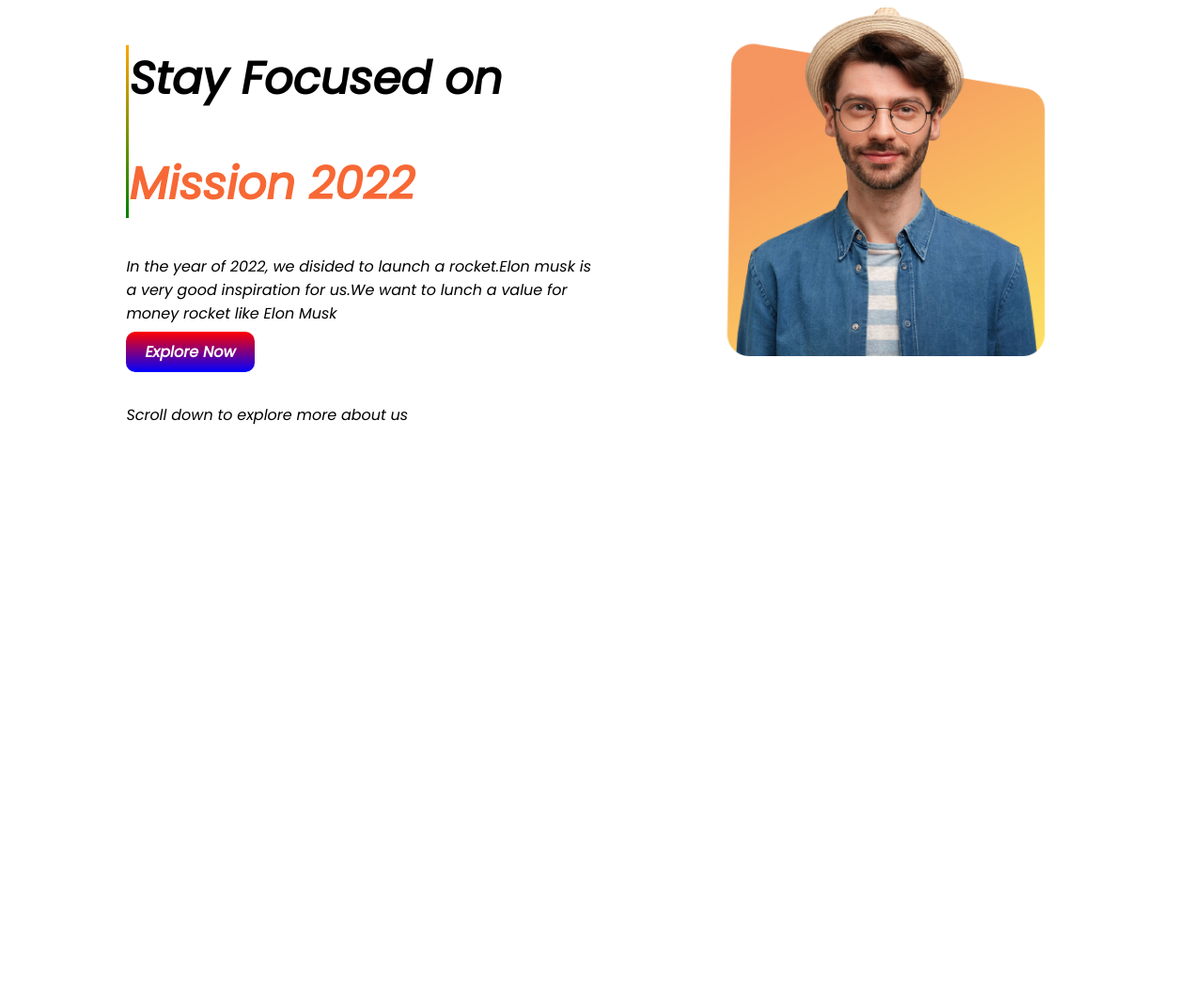
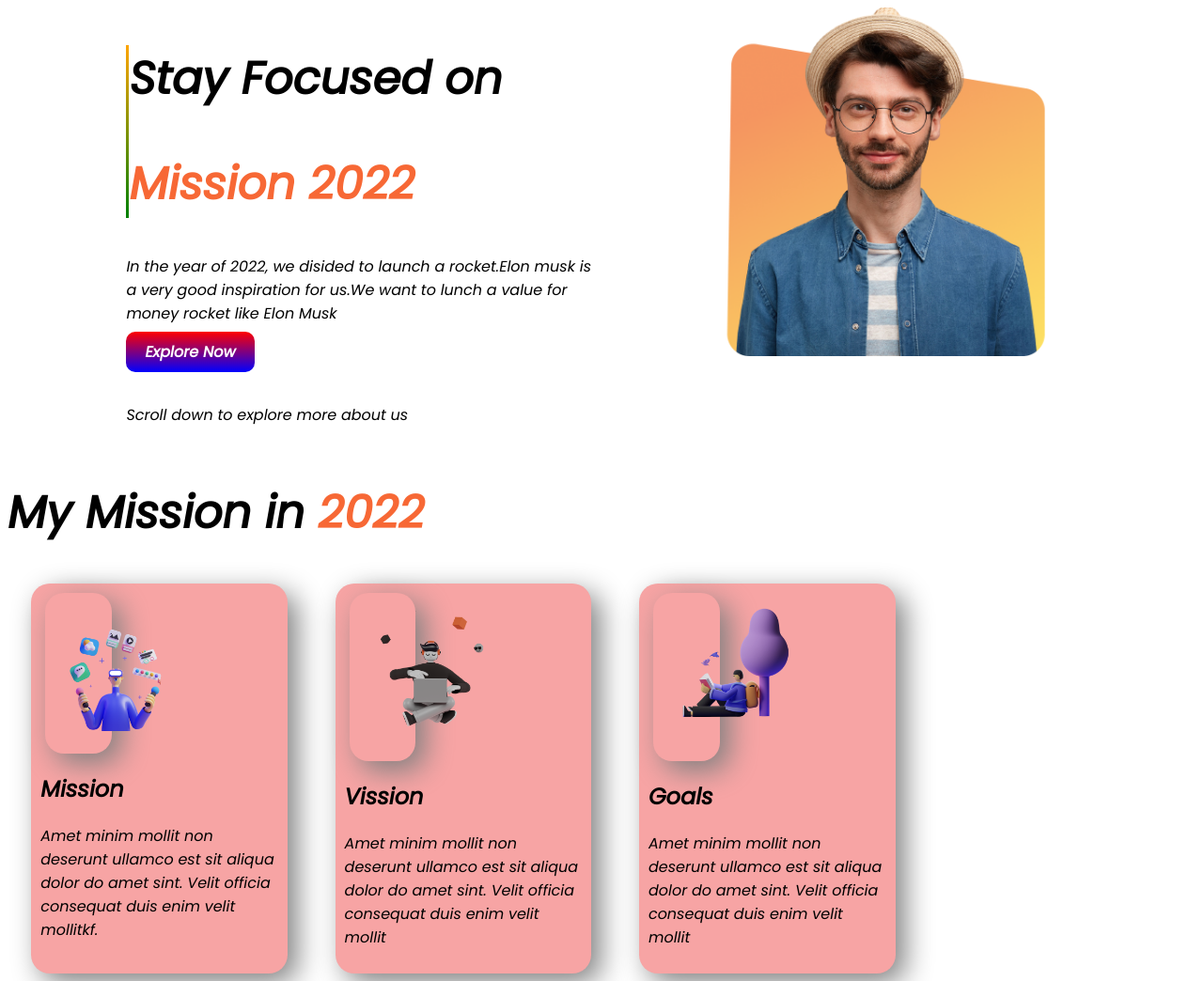
Before and after one commit to Tanvir170/mission-2022, a plain HTML site: page index.html in a window 1280 px wide. Shown: the whole page at 94% size. Before the commit the page ends 800 px from the top, so only its background shows below. Drawn offline with Linux system fonts and the light colour scheme.

Commit message:
my mission

```diff
--- a/index.html
+++ b/index.html
@@ -11,7 +11,7 @@
     <link rel="stylesheet" href="style.css">
 </head>
 <body>
-    <section>
+    <section class="flexible-container">
         <div class="half-width">
             <div class="border">
                 <h1>Stay Focused on</h1>
@@ -27,5 +27,42 @@
             <img src="images/person/person-1.png" alt="">
         </div>
     </section>
+    <section class="my-mission">
+                <h1>My Mission in <span class="orange">2022</span></h1>
+            <div class="flexible-container">
+                <div class="mission-item">
+                    <div class="mission-item">
+                        <img src="images/illustrators/illustrator-1.png" alt="">
+                    </div>
+                        <h2>Mission</h2>
+                    <p>Amet minim mollit non deserunt
+                        ullamco est sit aliqua dolor do amet
+                        sint. Velit officia consequat duis enim
+                        velit mollitkf.
+                </div>
+            <div class="mission-item">
+                <div class="mission-item">
+                    <img src="images/illustrators/illustrator-2.png" alt="">
+                </div>
+                    <h2>Vission</h2>
+                <p>Amet minim mollit non deserunt
+                    ullamco est sit aliqua dolor do amet
+                    sint. Velit officia consequat duis enim
+                    velit mollit</p>
+            </div>
+            <div class="mission-item">
+                <div class="mission-item">
+                    <img src="images/illustrators/illustrator-3.png" alt="">
+                </div>
+                <div class="box-shadow">
+                    <h2>Goals</h2>
+                <p>Amet minim mollit non deserunt
+                    ullamco est sit aliqua dolor do amet
+                    sint. Velit officia consequat duis enim
+                    velit mollit</p>
+                </div>
+            </div>
+
+    </section>
 </body>
 </html>
--- a/style.css
+++ b/style.css
@@ -1,7 +1,7 @@
 body{
     font-family: 'Poppins', sans-serif;
 }
-section{
+.flexible-container{
     display: flex;
 }
 .half-width{
@@ -33,3 +33,15 @@ h1{
 .scroll-down{
     padding-top: 5%;
 }
+.mission-item{
+    width: 20%;
+    padding: 10px;
+    margin-left: 2%;
+    margin-right: 2%;
+    border-radius: 20px;
+    box-shadow: 10px 10px 30px gray;
+    background-color: rgb(247, 164, 164);
+}
+.mission-item img{
+    width: 300%;
+}
```
